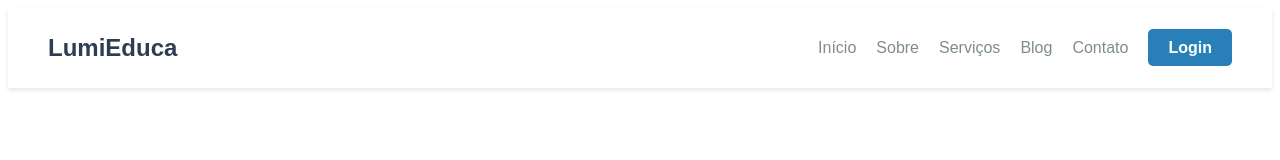
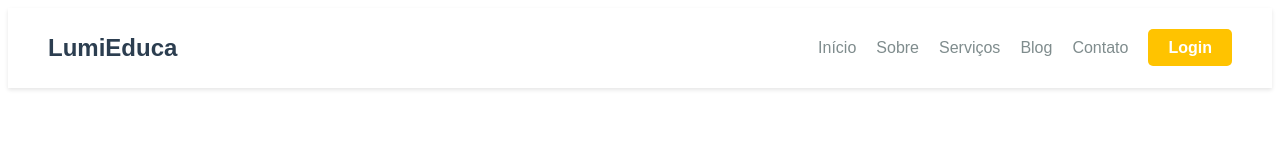
Before and after one commit to joaol-dev/LumiEduca-site, a plain HTML site: page main.html in a window 1280 px wide. Drawn offline with Linux system fonts and the light colour scheme.

Commit message:
Update style.css

```diff
--- a/style.css
+++ b/style.css
@@ -44,7 +44,7 @@
 .cta-button a {
     text-decoration: none;
     padding: 10px 20px;
-    background-color: #2980b9;
+    background-color: #ffc300;
     color: white;
     border-radius: 5px;
     font-weight: bold;
@@ -52,7 +52,7 @@
 }
 
 .cta-button a:hover {
-    background-color: #3498db;
+    background-color: #ffee32;
 }
 
 body {
```
